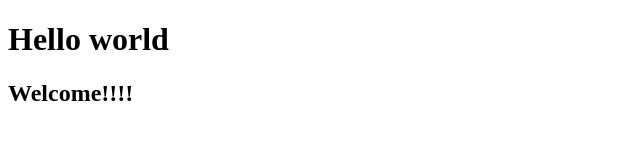
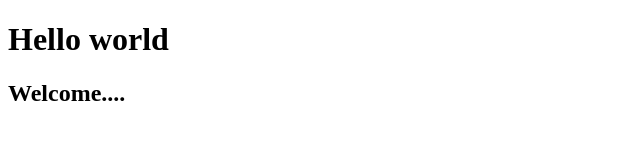
Before and after one commit to mxavier222/Firstproj, a plain HTML site: page index.html in a window 1280 px wide. Shown: the full height of the page, 0-640 px from the left. Drawn offline with Linux system fonts and the light colour scheme.

Commit message:
change the heading

```diff
--- a/index.html
+++ b/index.html
@@ -7,6 +7,6 @@
 </head>
 <body>
     <h1>Hello world</h1>
-    <h2>Welcome!!!!</h2>
+    <h2>Welcome....</h2>
 </body>
 </html>
```
